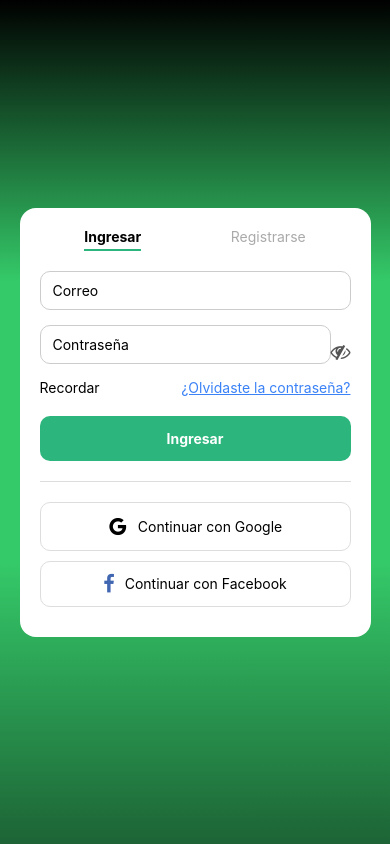
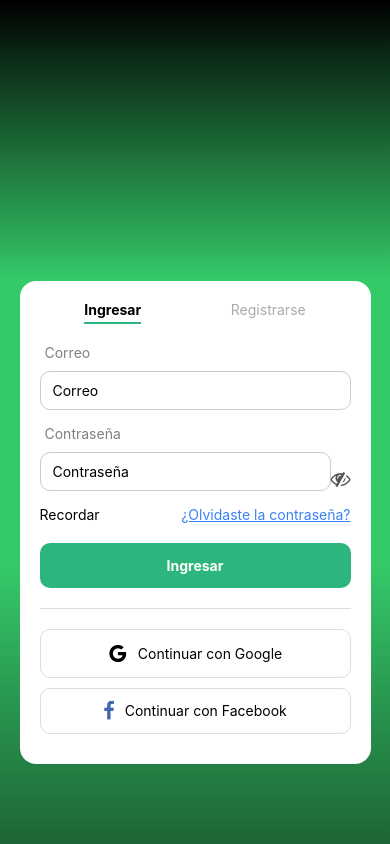
Before and after one commit to Samuelsantos2504/MovCO2, a React Native app: screen /Login in a window 390 px wide. Built offline with nearby package versions, Linux system fonts and the light colour scheme.

Commit message:
Migracion de estilos a carpeta especifica

```diff
--- a/Screens/LoginScreen.jsx
+++ b/Screens/LoginScreen.jsx
@@ -1,17 +1,9 @@
-import React, {useState} from 'react';
-import {
-  View,
-  Text,
-  TextInput,
-  TouchableOpacity,
-  StyleSheet,
-  ImageBackground,
-  Platform,
-  Pressable,
-} from 'react-native';
-import {LinearGradient} from 'expo-linear-gradient';
-import {FontAwesome, AntDesign} from '@expo/vector-icons';
+import React, { useState } from 'react';
+import { View , Text , TextInput, TouchableOpacity , Platform , Pressable } from 'react-native';
+import { LinearGradient } from 'expo-linear-gradient';
+import { FontAwesome, AntDesign } from '@expo/vector-icons';
 import DateTimePicker from '@react-native-community/datetimepicker';
+import { styles } from './styles/LoginScreen.js';
 
 export default function LoginScreen () {
   //Manejo de la fecha de nacimiento
@@ -59,30 +51,43 @@ export default function LoginScreen () {
     >
       <View style={styles.overlay} />
 
-      <View style={styles.card}>
+      <View style={isRegisterView ? styles.cardRegister : styles.card}>
 
         <View style={styles.tabRow}>
           <TouchableOpacity
-            style={styles.activeTab}
             onPress={() => {
               setIsLoginView (true);
               setIsRegisterView (false);
             }}
+            style={isLoginView ? styles.activeTab : null}
           >
-            <Text style={styles.activeText}>Ingresar</Text>
+            <Text style={isLoginView ? styles.activeText : styles.inactiveText}>
+              Ingresar
+            </Text>
           </TouchableOpacity>
           <TouchableOpacity
             onPress={() => {
               setIsLoginView (false);
               setIsRegisterView (true);
             }}
+            style={isRegisterView ? styles.activeTab : null}
           >
-            <Text style={styles.inactiveText}>Registrarse</Text>
+            <Text
+              style={isRegisterView ? styles.activeText : styles.inactiveText}
+            >
+              Registrarse
+            </Text>
           </TouchableOpacity>
         </View>
 
         {isRegisterView &&
-          <View className="LoginScreen__container">
+          <View style={styles.BoxRegister} className="LoginScreen__container">
+
+            <View style={styles.titleStyles}>
+              <Text>Registro</Text>
+              <Text>Iniciar Sesion</Text>
+            </View>
+
             <View>
               <View style={styles.tabRowLabInp}>
                 <Text style={styles.TextLabelP}>Nombre</Text>
@@ -144,6 +149,7 @@ export default function LoginScreen () {
               />}
 
             <Text style={styles.TextLabel}>Contraseña</Text>
+            <View style={styles.passwordContainer}>
               <TextInput
                 style={[styles.input, {flex: 1}]}
                 placeholder="Contraseña"
@@ -151,15 +157,25 @@ export default function LoginScreen () {
                 value={password}
                 onChangeText={setPassword}
               />
+              <TouchableOpacity onPress={() => setSecureText (!secureText)}>
+                <FontAwesome
+                  name={secureText ? 'eye-slash' : 'eye'}
+                  size={20}
+                  color="#555"
+                />
+              </TouchableOpacity>
+            </View>
 
             <TouchableOpacity style={styles.loginButton}>
-              <Text style={styles.loginText}>Ingresar</Text>
+              <Text style={styles.loginText}>Registro</Text>
             </TouchableOpacity>
 
           </View>}
 
         {isLoginView &&
           <View className="LoginScreen__container">
+
+            <Text style={styles.TextLabel}>Correo</Text>
             <TextInput
               style={styles.input}
               placeholder="Correo"
@@ -168,6 +184,7 @@ export default function LoginScreen () {
               onChangeText={setEmail}
             />
 
+            <Text style={styles.TextLabel}>Contraseña</Text>
             <View style={styles.passwordContainer}>
               <TextInput
                 style={[styles.input, {flex: 1}]}
@@ -215,136 +232,3 @@ export default function LoginScreen () {
     </LinearGradient>
   );
 }
-
-const styles = StyleSheet.create ({
-  background: {
-    flex: 1,
-    justifyContent: 'center',
-    alignItems: 'center',
-  },
-
-  overlay: {
-    ...StyleSheet.absoluteFillObject,
-    backgroundColor: 'rgba(0, 0, 0, 0.2)', // opcional: oscurece fondo
-  },
-
-  card: {
-    backgroundColor: '#fff',
-    width: '90%',
-    borderRadius: 16,
-    padding: 20,
-    elevation: 20,
-  },
-
-  tabRow: {
-    flexDirection: 'row',
-    justifyContent: 'space-around',
-    marginBottom: 20,
-  },
-
-  tabRowLabInp: {
-    flexDirection: 'row',
-  },
-
-  activeTab: {
-    borderBottomWidth: 2,
-    borderBottomColor: '#2cb67d',
-    paddingBottom: 4,
-  },
-
-  activeText: {
-    fontWeight: 'bold',
-    color: '#000',
-  },
-
-  inactiveText: {
-    color: '#aaa',
-  },
-
-  input: {
-    borderWidth: 1,
-    borderColor: '#ccc',
-    borderRadius: 10,
-    paddingHorizontal: 12,
-    paddingVertical: Platform.OS === 'ios' ? 14 : 10,
-    marginBottom: 15,
-    backgroundColor: '#fff',
-  },
-
-  inputA: {
-    borderWidth: 1,
-    borderColor: '#ccc',
-    borderRadius: 10,
-    paddingHorizontal: 12,
-    paddingVertical: Platform.OS === 'ios' ? 14 : 10,
-    marginBottom: 15,
-    backgroundColor: '#fff',
-    width: '48%',
-    marginRight: '2%',
-  },
-
-  TextLabelP: {
-    marginRight: 97,
-    marginLeft: 5,
-    color: 'gray',
-    paddingBottom: 10,
-  },
-
-  TextLabel: {
-    marginRight: 97,
-    marginLeft: 5,
-    color: 'gray',
-    paddingBottom: 10,
-  },
-
-  passwordContainer: {
-    flexDirection: 'row',
-    alignItems: 'center',
-  },
-
-  optionsRow: {
-    flexDirection: 'row',
-    justifyContent: 'space-between',
-    marginBottom: 20,
-  },
-
-  forgot: {
-    color: '#3b82f6',
-    textDecorationLine: 'underline',
-  },
-
-  loginButton: {
-    backgroundColor: '#2cb67d',
-    borderRadius: 10,
-    paddingVertical: 14,
-    alignItems: 'center',
-  },
-
-  loginText: {
-    color: '#fff',
-    fontWeight: 'bold',
-  },
-
-  separator: {
-    borderBottomWidth: 1,
-    borderBottomColor: '#ddd',
-    marginVertical: 20,
-  },
-
-  socialButton: {
-    flexDirection: 'row',
-    alignItems: 'center',
-    justifyContent: 'center',
-    borderWidth: 1,
-    borderColor: '#ddd',
-    padding: 12,
-    borderRadius: 10,
-    marginBottom: 10,
-    backgroundColor: '#fff',
-  },
-
-  socialText: {
-    marginLeft: 10,
-    fontSize: 14,
-  },
-});
--- /dev/null
+++ b/Screens/styles/LoginScreen.js
@@ -0,0 +1,150 @@
+import { StyleSheet, Platform } from "react-native";
+
+
+export const styles = StyleSheet.create ({
+    background: {
+      flex: 1,
+      justifyContent: 'center',
+      alignItems: 'center',
+    },
+
+    overlay: {
+      ...StyleSheet.absoluteFillObject,
+      backgroundColor: 'rgba(0, 0, 0, 0.2)', // opcional: oscurece fondo
+    },
+
+    card: {
+      backgroundColor: '#fff',
+      width: '90%',
+      borderRadius: 16,
+      padding: 20,
+      marginTop: 200,
+      elevation: 20,
+    },
+
+    titleStyles:{
+      alignItems: 'center',
+      padding: 25,
+    },
+
+    tabRow: {
+      flexDirection: 'row',
+      justifyContent: 'space-around',
+      marginBottom: 20,
+    },
+
+    tabRowLabInp: {
+      flexDirection: 'row',
+    },
+
+    activeTab: {
+      borderBottomWidth: 2,
+      borderBottomColor: '#2cb67d',
+      paddingBottom: 4,
+    },
+
+    activeText: {
+      fontWeight: 'bold',
+      color: '#000',
+    },
+
+    inactiveText: {
+      color: '#aaa',
+    },
+
+    input: {
+      borderWidth: 1,
+      borderColor: '#ccc',
+      borderRadius: 10,
+      paddingHorizontal: 12,
+      paddingVertical: Platform.OS === 'ios' ? 14 : 10,
+      marginBottom: 15,
+      backgroundColor: '#fff',
+    },
+
+    inputA: {
+      borderWidth: 1,
+      borderColor: '#ccc',
+      borderRadius: 10,
+      paddingHorizontal: 12,
+      paddingVertical: Platform.OS === 'ios' ? 14 : 10,
+      marginBottom: 15,
+      backgroundColor: '#fff',
+      width: '48%',
+      marginRight: '2%',
+    },
+
+    TextLabelP: {
+      marginRight: 97,
+      marginLeft: 5,
+      color: 'gray',
+      paddingBottom: 10,
+    },
+
+    TextLabel: {
+      marginRight: 97,
+      marginLeft: 5,
+      color: 'gray',
+      paddingBottom: 10,
+    },
+
+    passwordContainer: {
+      flexDirection: 'row',
+      alignItems: 'center',
+    },
+
+    optionsRow: {
+      flexDirection: 'row',
+      justifyContent: 'space-between',
+      marginBottom: 20,
+    },
+
+    forgot: {
+      color: '#3b82f6',
+      textDecorationLine: 'underline',
+    },
+
+    loginButton: {
+      backgroundColor: '#2cb67d',
+      borderRadius: 10,
+      paddingVertical: 14,
+      alignItems: 'center',
+    },
+
+    loginText: {
+      color: '#fff',
+      fontWeight: 'bold',
+    },
+
+    separator: {
+      borderBottomWidth: 1,
+      borderBottomColor: '#ddd',
+      marginVertical: 20,
+    },
+
+    socialButton: {
+      flexDirection: 'row',
+      alignItems: 'center',
+      justifyContent: 'center',
+      borderWidth: 1,
+      borderColor: '#ddd',
+      padding: 12,
+      borderRadius: 10,
+      marginBottom: 10,
+      backgroundColor: '#fff',
+    },
+
+    socialText: {
+      marginLeft: 10,
+      fontSize: 14,
+    },
+
+    cardRegister: {
+      backgroundColor: '#fff',
+      width: '90%',
+      borderRadius: 16,
+      padding: 20,
+      marginTop: 100,
+      elevation: 20,
+    },
+  });
```
Lines whose indentation alone changed are shown as unchanged.
